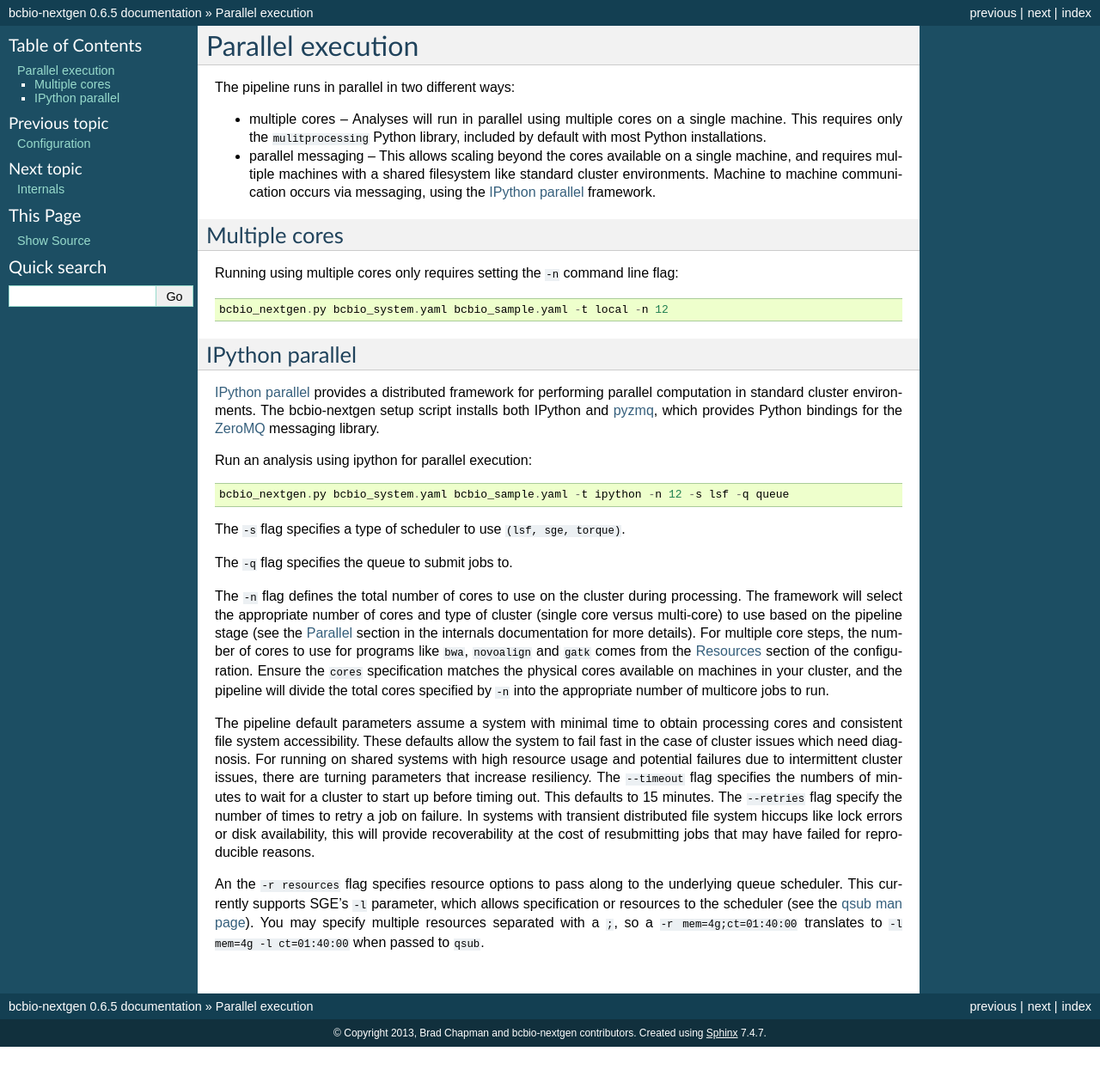
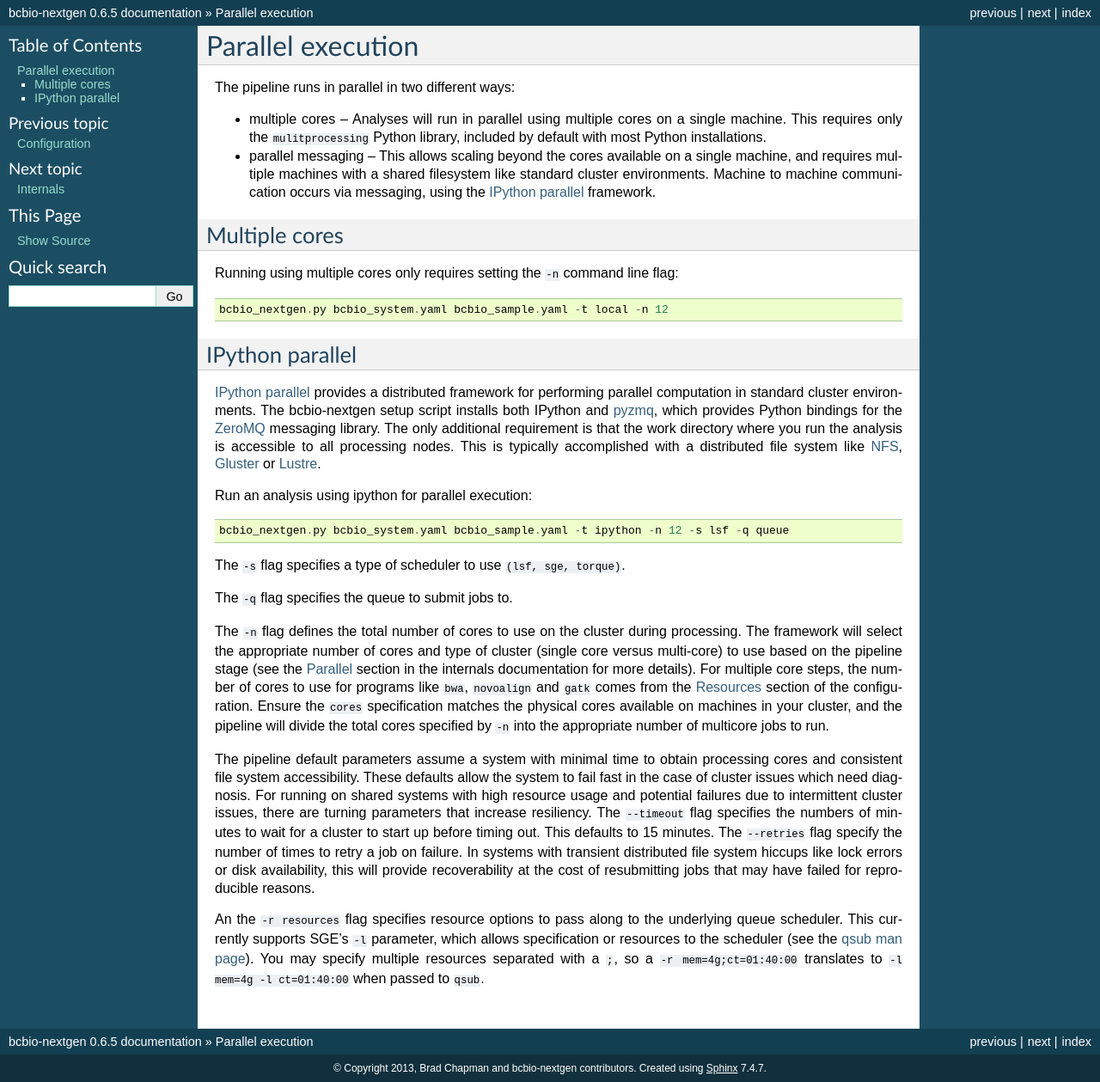
Before and after one commit to bcbio/bcbio-nextgen, a Sphinx documentation site: the page built from docs/contents/parallel.rst, in a window 1280 px wide. Shown: the whole page at 86% size. Built offline with Sphinx 7.4.7, drawn with Linux system fonts in a browser that asks for light colours; before the commit the page ends 1218 px from its top, so only the background shows below that.

Commit message:
Document requirement for a shared distributed file system in the work directory when IPython used. Thanks to @lbeltrame, #47

```diff
--- a/docs/contents/parallel.rst
+++ b/docs/contents/parallel.rst
@@ -26,7 +26,11 @@ IPython parallel
 `IPython parallel`_ provides a distributed framework for performing
 parallel computation in standard cluster environments. The
 bcbio-nextgen setup script installs both IPython and `pyzmq`_, which
-provides Python bindings for the `ZeroMQ`_ messaging library.
+provides Python bindings for the `ZeroMQ`_ messaging library. The only
+additional requirement is that the work directory where you run the
+analysis is accessible to all processing nodes. This is typically
+accomplished with a distributed file system like
+`NFS`_, `Gluster`_ or `Lustre`_.
 
 Run an analysis using ipython for parallel execution::
 
@@ -73,3 +77,6 @@ translates to ``-l mem=4g -l ct=01:40:00`` when passed to ``qsub``.
 .. _IPython parallel: http://ipython.org/ipython-doc/dev/index.html
 .. _pyzmq: https://github.com/zeromq/pyzmq
 .. _ZeroMQ: http://www.zeromq.org/
+.. _Gluster: http://www.gluster.org/
+.. _Lustre: http://wiki.lustre.org/index.php/Main_Page
+.. _NFS: https://en.wikipedia.org/wiki/Network_File_System_%28protocol%29
```
